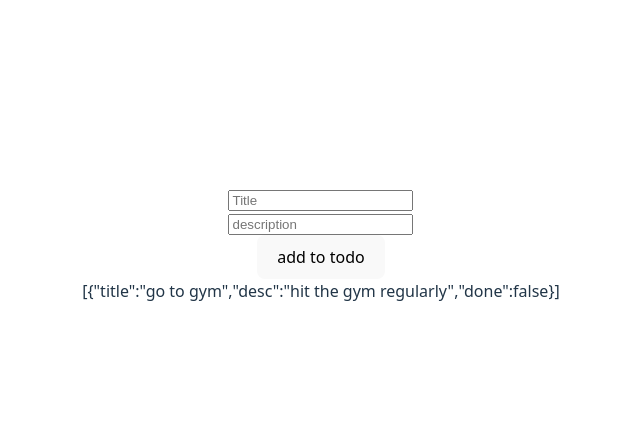
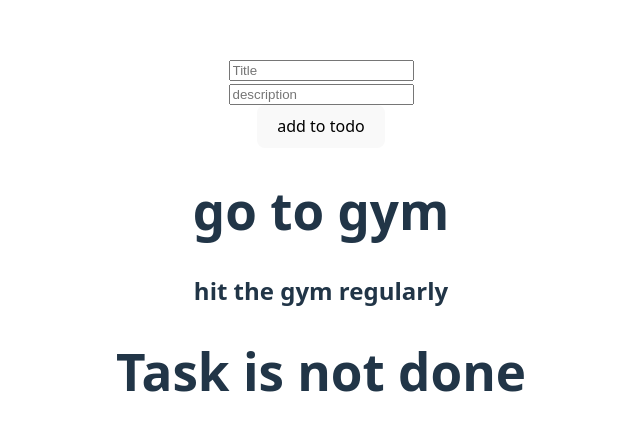
Before and after one commit to Ryder-07/WebDev-Basics, a React (Vite) app in the folder week_9_react/my-react-app/: page / in a window 1280 px wide. Shown: the part 155-586 px from the top of the page, without its empty margins (319-959 px from the left). Built offline with nearby package versions, Linux system fonts and the light colour scheme.

Commit message:
Fixed minor bugs

```diff
--- a/week_9_react/my-react-app/src/App.jsx
+++ b/week_9_react/my-react-app/src/App.jsx
@@ -7,7 +7,7 @@ export default function App() {
 
   const [ todos, setTodos] = useState([{
     title: "go to gym",
-    desc: "hit the gym regularly",
+    description: "hit the gym regularly",
     done: false
   }]);
 
@@ -20,20 +20,26 @@ export default function App() {
     }
     newArray.push ({
       title: document.getElementById("title").value,
-      description: document.getElementById("desc").value,
+      description: document.getElementById("description").value,
       done: true
     });
     setTodos(newArray);
   }
   return (
     <div>
-      <input id='title ' type="text" placeholder='Title' />
+      <input id='title' type="text" placeholder='Title' />
       <br />
       <input id='description' type="text" placeholder='description' />
       <br />
       <button onClick={addTodo}>add to todo</button>
       <br />
-      {JSON.stringify(todos)}
+      {
+        <Todo
+        title= {todos[0].title}
+        description = {todos[0].description}
+        done= {todos[0].done}
+        />
+      }
     </div>
   )
 }
@@ -43,6 +49,6 @@ function Todo(props){
   return (<div>
     <h1>{props.title}</h1>
     <h2>{props.description}</h2>
-    <h1>{props.done}</h1>
+    <h1>{props.done ? "task is done" : "Task is not done"}</h1>
   </div>)
 }
```
